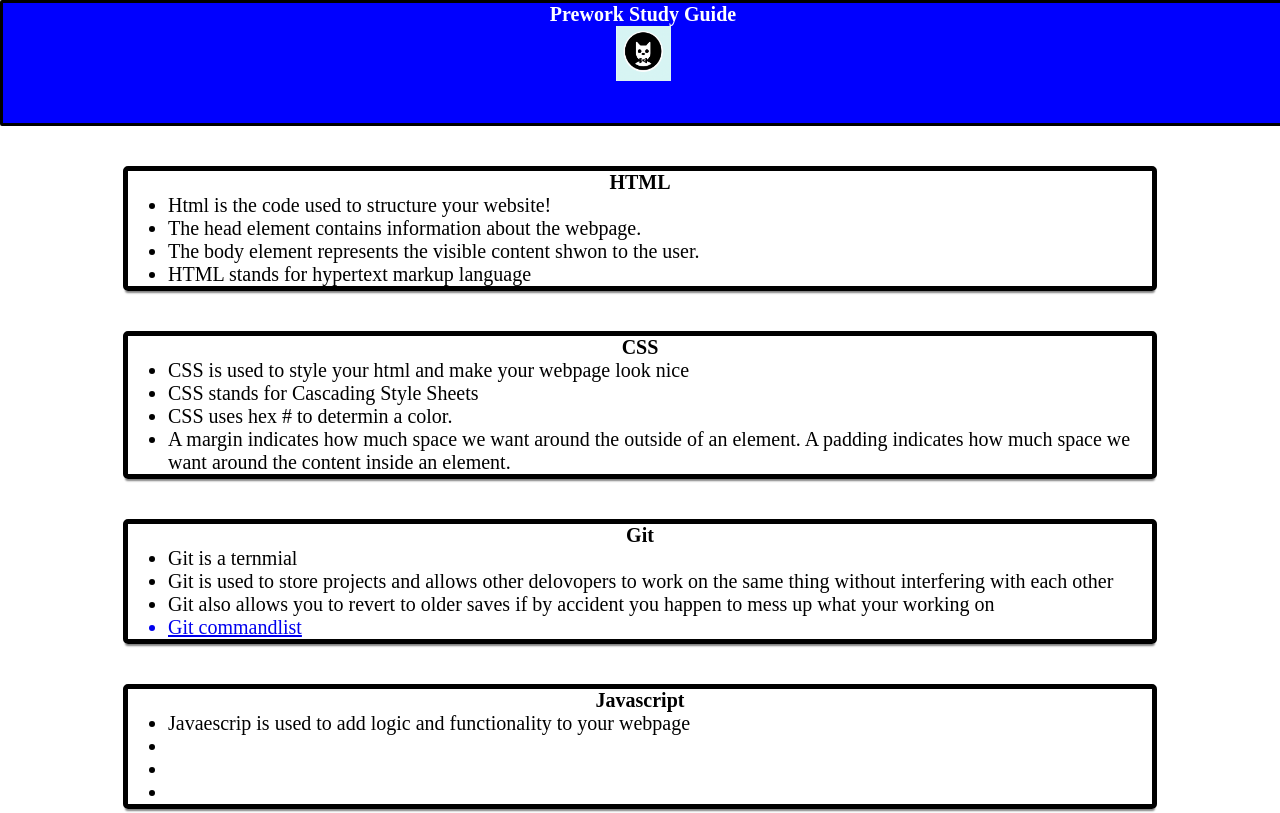
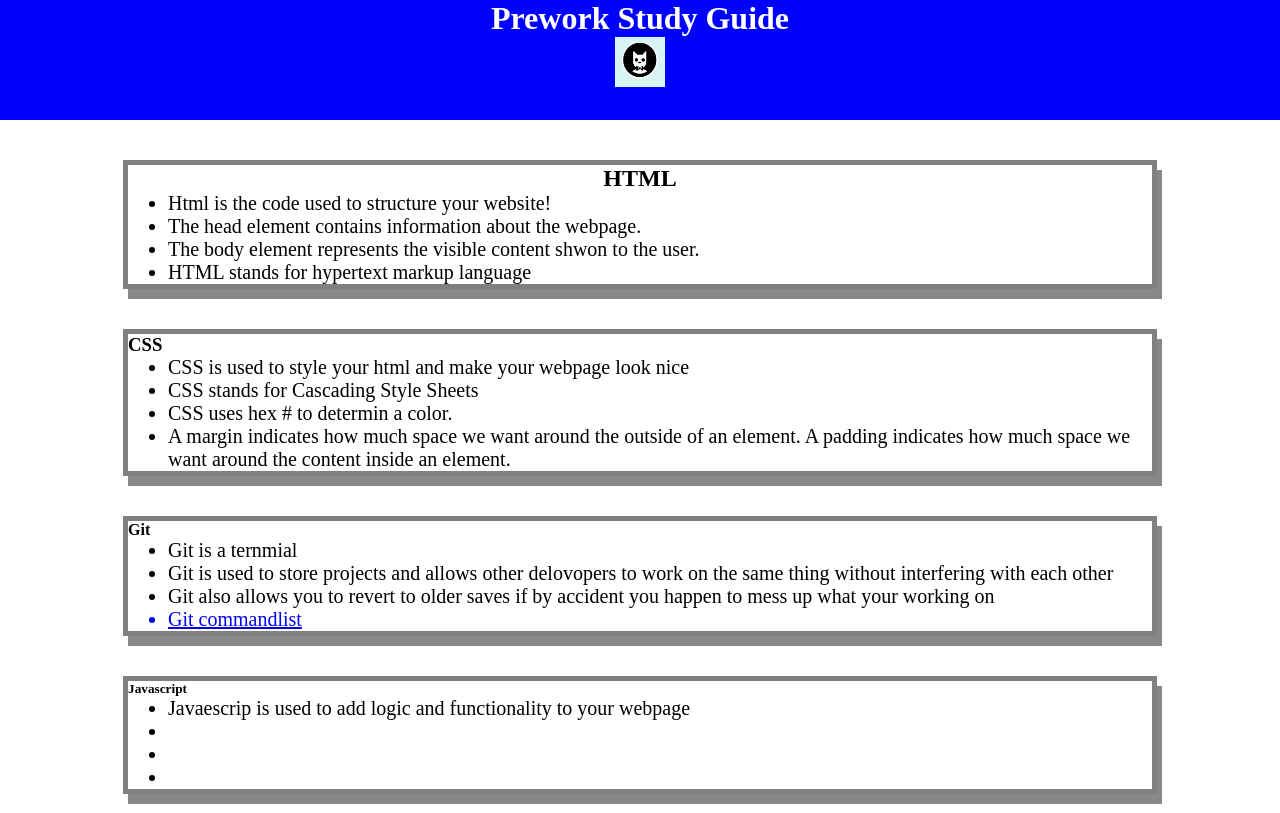
Before and after one commit to Trevis-Williams/pre-work-study-guide, a plain HTML site: page prework-study-guide/index.html in a window 1280 px wide. Shown: the top 813 px of the page. Drawn offline with Linux system fonts and the light colour scheme.

Commit message:
changing back the css to what the bootcamp says

```diff
--- a/prework-study-guide/assets/style.css
+++ b/prework-study-guide/assets/style.css
@@ -7,26 +7,19 @@ header,
 footer {
     width: 100%;
     height: 120px;
-    overflow: hidden;
     background-color: blue;
     color: white;
-    border: solid black;
-    border-radius: 2px;
 }
 
 h1,
-h2,
-h3,
-h4,
-h5 {
+h2 {
     text-align: center;
-    font-size: 20px
 }
 
 img {
     display: block;
-    height: 55px;
-    width: 55px;
+    height: 50px;
+    width: 50px;
     margin-left: auto;
     margin-right: auto;
 }
@@ -41,10 +34,9 @@ p {
     font-size: 30px;
   }
 
-.card {
+  .card {
     width: 80%;
     margin: 40px auto;
-    border: 5px solid rgb(0, 0, 0);
-    box-shadow: 0 4px 2px -2px gray;
-    border-radius: 5px;
+    border: 5px solid gray;
+    box-shadow: 5px 10px #888888;
   }
```
